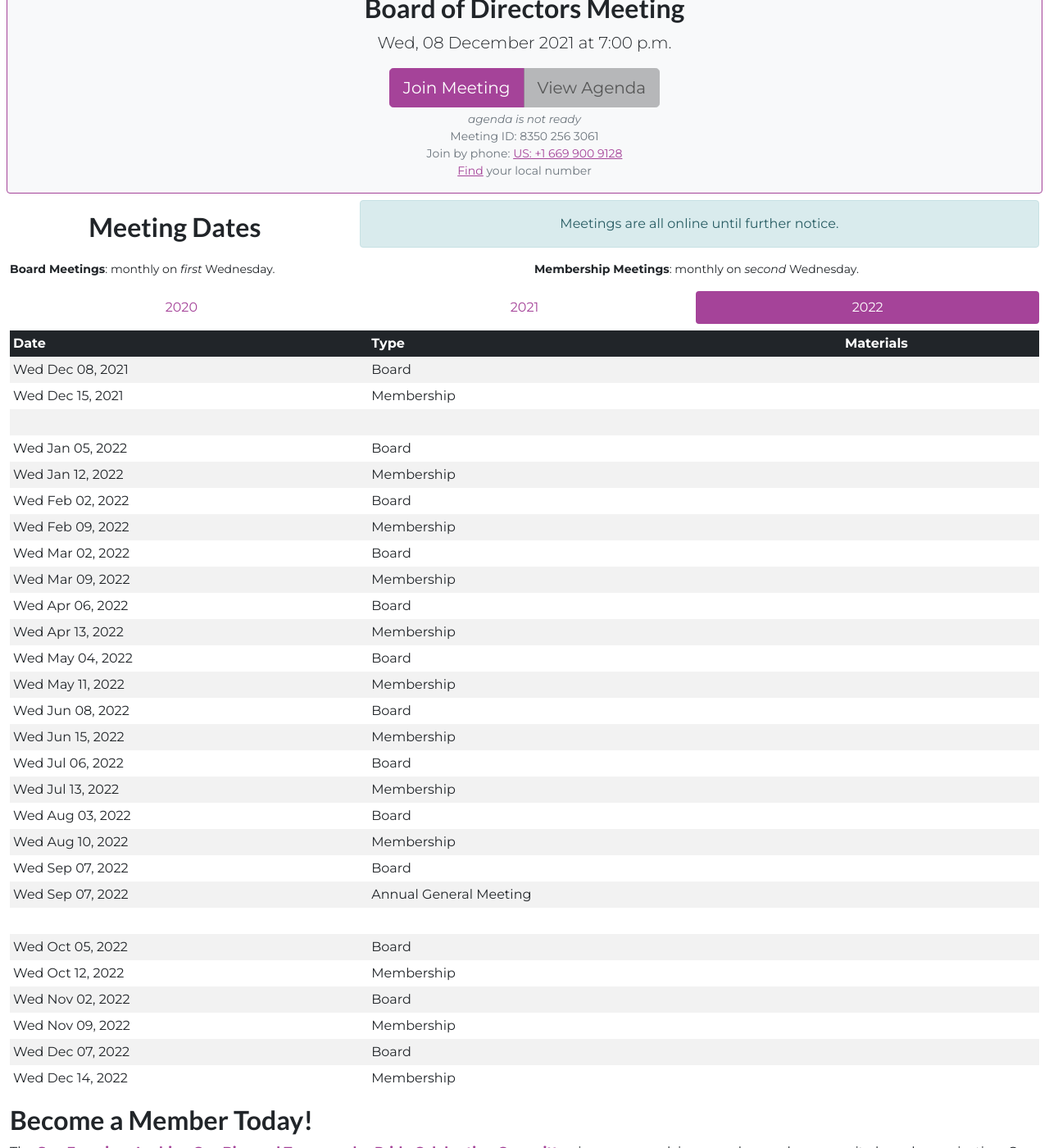
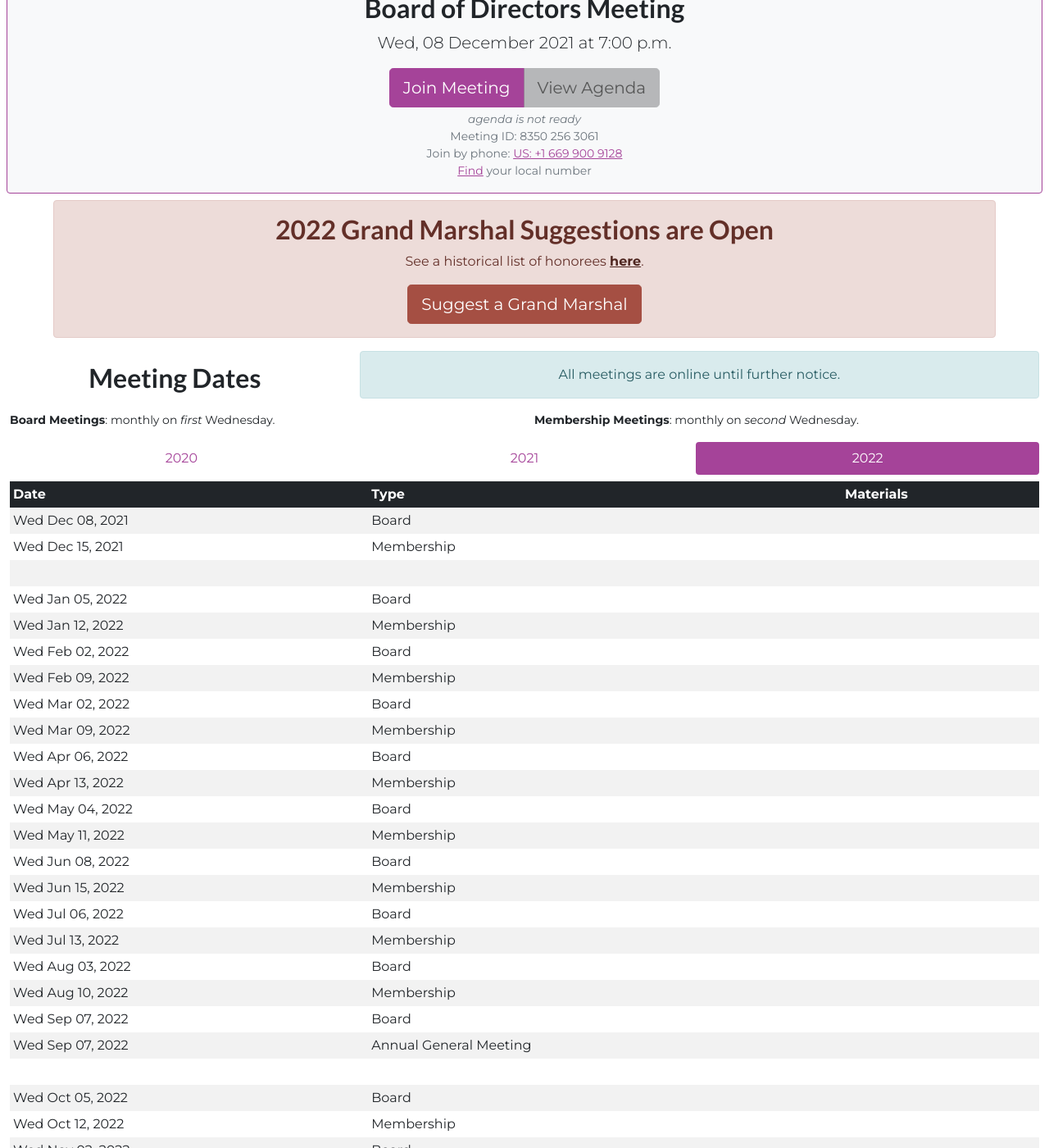
Before and after one commit to sfpride/members, a Jekyll site: the page built from index.html, in a window 1280 px wide and 1400 px high, scrolled down 227 px. Shown: the whole window at 82% size. Built offline with Jekyll 4.4.1, drawn with Linux system fonts in a browser that asks for light colours; some web fonts are replaced.

Commit message:
open grand marshal suggestion

```diff
--- a/_includes/announcements.html
+++ b/_includes/announcements.html
@@ -1,10 +1,10 @@
-<section id="announcements" class="d-none">
+<section id="announcements" class="">
     <div class="row align-items-center">
-        <div class="col-12 col-lg-6 mx-auto">
-            <div class="alert alert-primary text-center">
-                <h2 class="alert-heading text-center">Vote for 2022's Theme</h2>
-                <p>The deadline is Wednesday, Oct. 13 at noon.</p>
-                <a href="https://forms.gle/4KH7geWNeuuouKAa7" target="_blank"><button class="btn btn-lg btn-primary">Vote!</button></a>
+        <div class="col-11 mx-auto">
+            <div class="alert alert-danger text-center">
+                <h2 class="alert-heading text-center">2022 Grand Marshal Suggestions are Open</h2>
+                <p>See a historical list of honorees <a class="alert-link" target="_blank" href="https://cdn.sfpride.org/docs/2020-sfpride-grandMarshalList-tabloid.pdf">here</a>.</p>
+                <a href="https://sfpride.wufoo.com/forms/z90sz6t193m9at/" target="_blank"><button class="btn btn-lg btn-danger">Suggest a Grand Marshal</button></a>
             </div>
         </div>
     </div>
--- a/index.html
+++ b/index.html
@@ -14,7 +14,7 @@ image: https://storage.googleapis.com/sfpride/tmp/og-members.png
 				<h2 class="text-center">Meeting Dates</h2>
 			</div>
 			<div class="col mx-auto">
-				<p class="alert alert-info text-center">Meetings are all online<span class="d-none d-lg-inline"> until further notice</span>.</p>
+				<p class="alert alert-info text-center">All meetings are online<span class="d-none d-lg-inline"> until further notice</span>.</p>
 			</div>
 		</div>
 		<div class="row">
@@ -118,7 +118,7 @@ image: https://storage.googleapis.com/sfpride/tmp/og-members.png
 
 	<div class="row row-cols-1 row-cols-md-2">
 		<div class="col">
-			<dl>	`
+			<dl>
 				<dt class="py-1 pe-2 text-primary"><span class="alert alert-primary rounded d-inline p-1">General Membership</span> ($15 or $25)</dt>
 				<dd>1-year of membership with full voting rights and privileges.</dd>
 				<dd>Tax deductible value: $15.00 or $25.00</dd>
```
